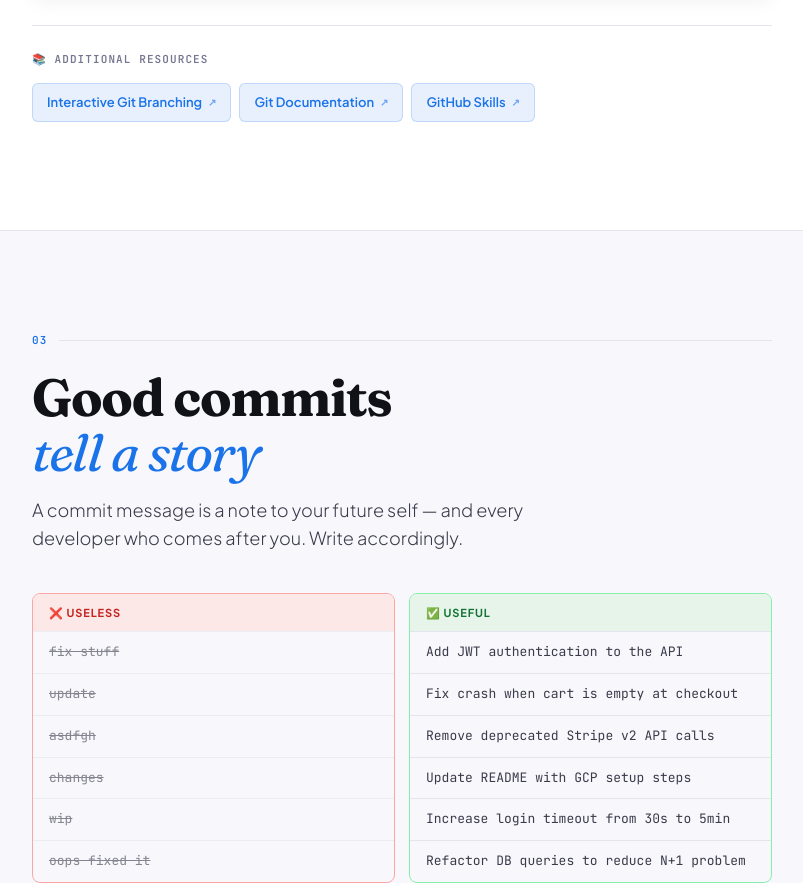
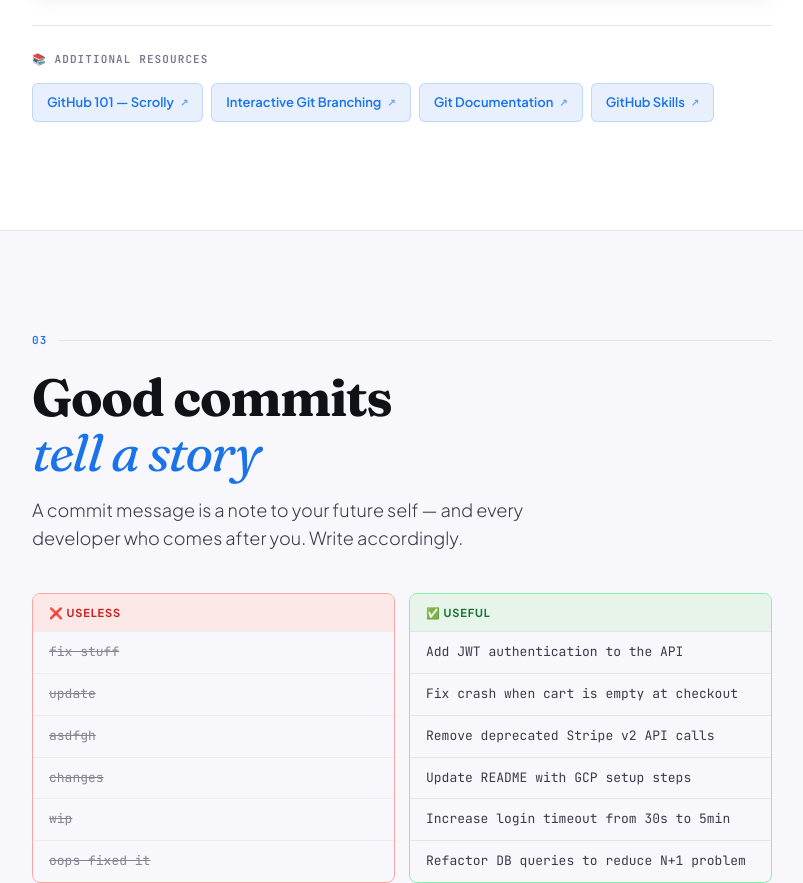
Before and after one commit to jkmpod/code-to-cloud, a plain HTML site: page index.html in a window 1280 px wide. Shown: the part 3937-4820 px from the top of the page, without its empty margins (238-1041 px from the left). Drawn offline with Linux system fonts and the light colour scheme.

Commit message:
Added Github101 Scrolly as an additional resource in Chapter02

```diff
--- a/index.html
+++ b/index.html
@@ -379,6 +379,7 @@ hr{border:none;border-top:1px solid var(--rule);margin:36px 0}
   <div class="res-section">
     <div class="res-label">📚 Additional Resources</div>
     <div class="res-links">
+      <a class="res-link" href="https://www.scrolly.to/s/github-101" target="_blank" rel="noopener">GitHub 101 — Scrolly</a>
       <a class="res-link" href="https://learngitbranching.js.org" target="_blank" rel="noopener">Interactive Git Branching</a>
       <a class="res-link" href="https://git-scm.com/docs" target="_blank" rel="noopener">Git Documentation</a>
       <a class="res-link" href="https://skills.github.com" target="_blank" rel="noopener">GitHub Skills</a>
```
